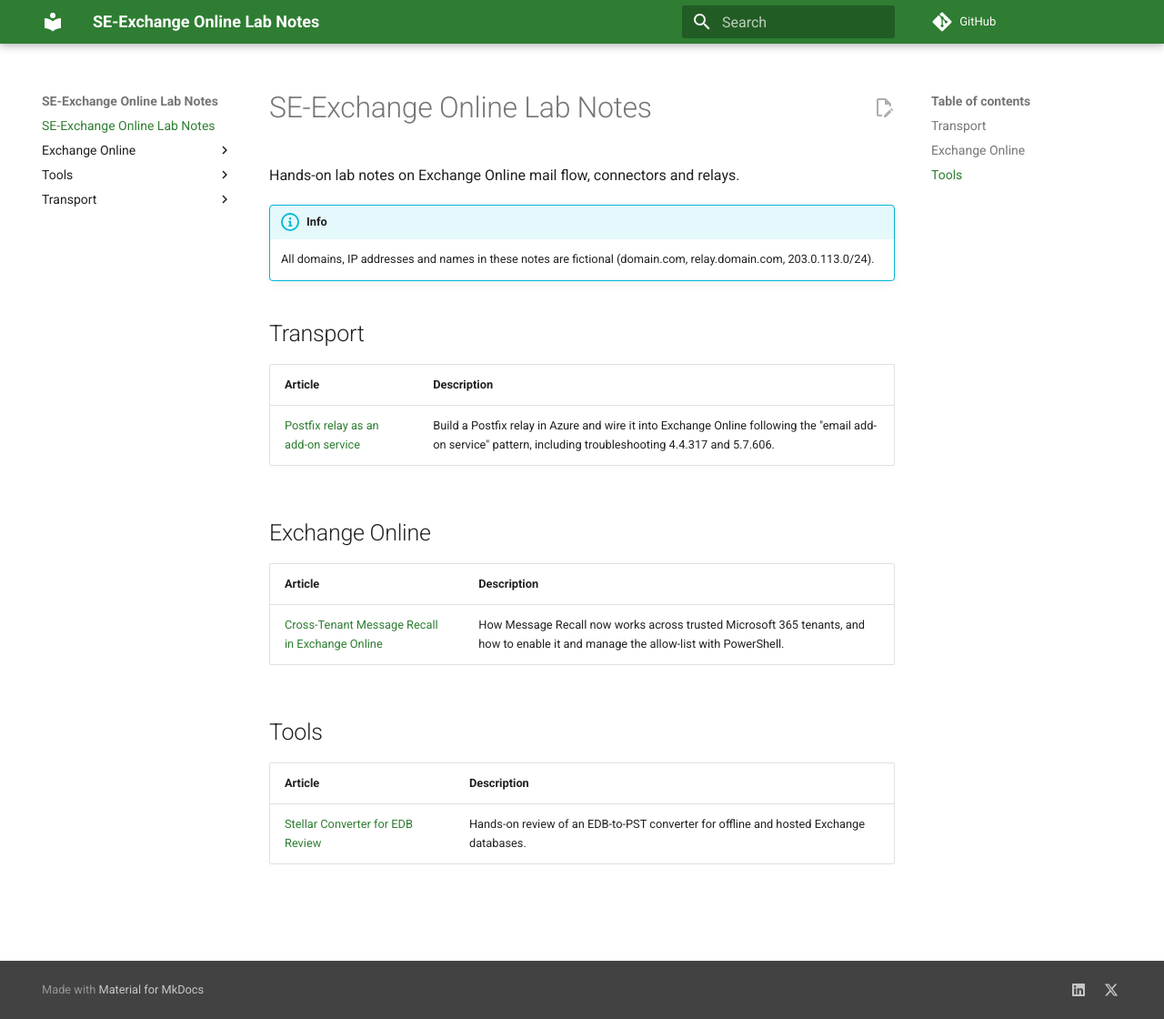
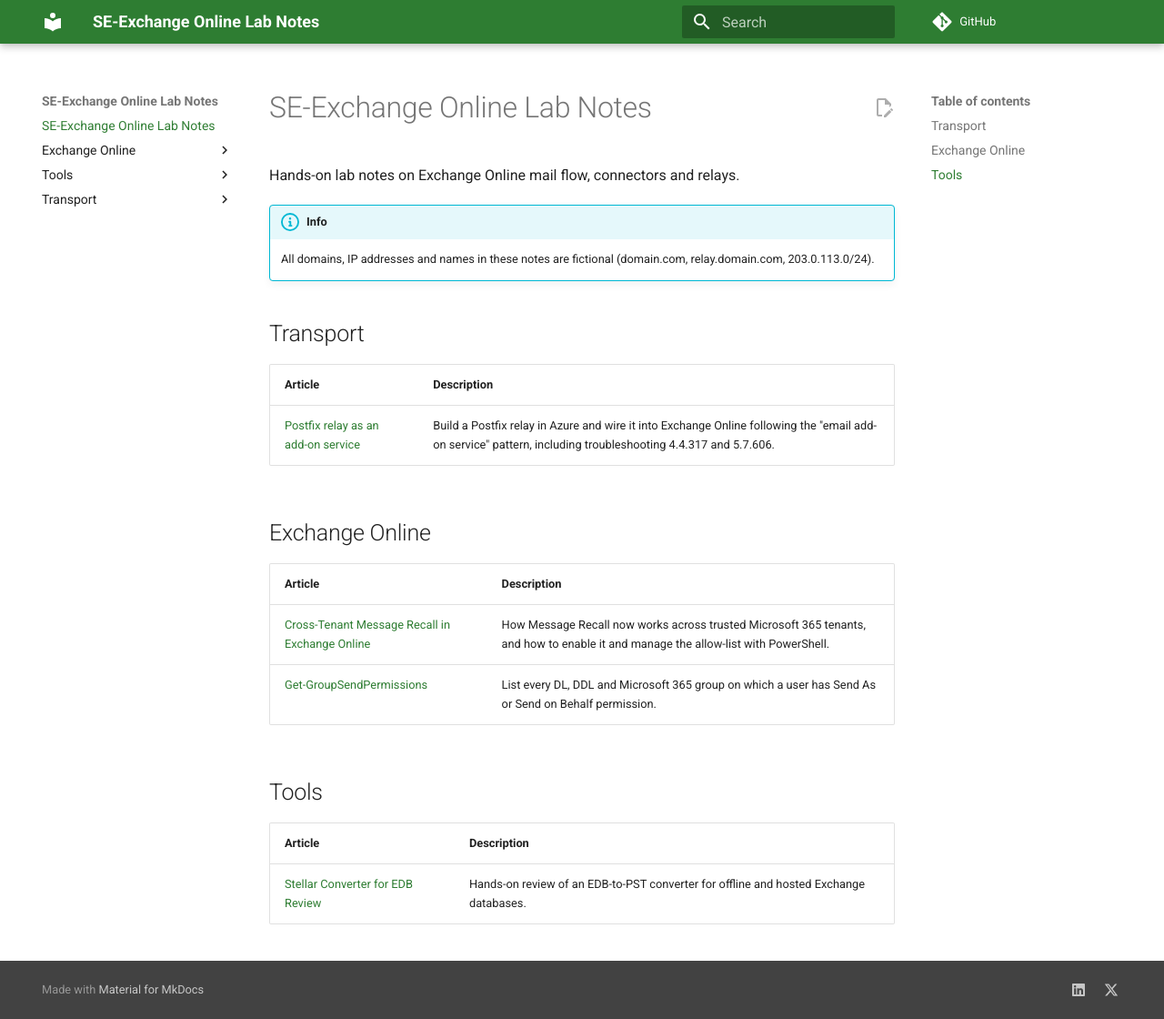
Before and after one commit to jeanpaulnk/JPN365Labs, an MkDocs documentation site: the page built from docs/index.md, in a window 1280 px wide and 1120 px high. Shown: the whole window at 91% size. Built offline with MkDocs 1.6.1 and Material for MkDocs 9.7.7, drawn with Linux system fonts in a browser that asks for light colours; comment, search, counter and statistics services are not loaded.

Commit message:
Add Get-GroupSendPermissions article link

```diff
--- a/docs/index.md
+++ b/docs/index.md
@@ -16,6 +16,7 @@ Hands-on lab notes on Exchange Online mail flow, connectors and relays.
 | Article | Description |
 |---|---|
 | [Cross-Tenant Message Recall in Exchange Online](Exchange-Online/Cross-Tenant-Message-Recall.md) | How Message Recall now works across trusted Microsoft 365 tenants, and how to enable it and manage the allow-list with PowerShell. |
+| [Get-GroupSendPermissions](Exchange-Online/Get-GroupSendPermissions.md) | List every DL, DDL and Microsoft 365 group on which a user has Send As or Send on Behalf permission. |
 
 ## Tools
 
```
